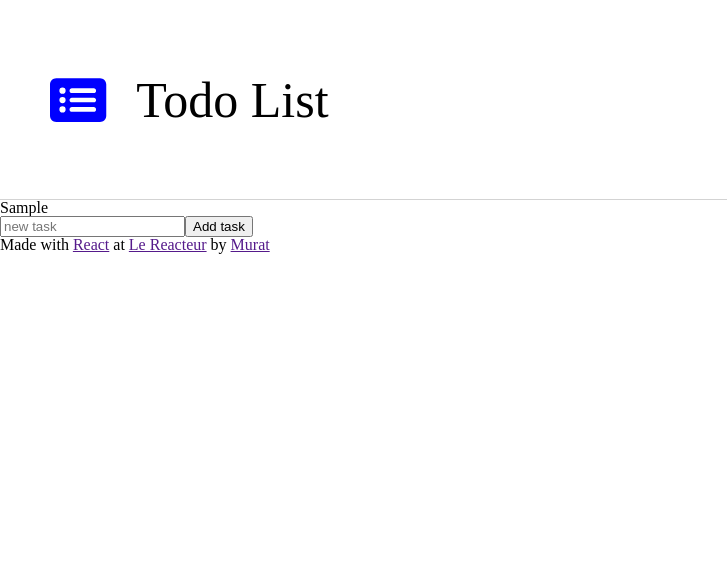
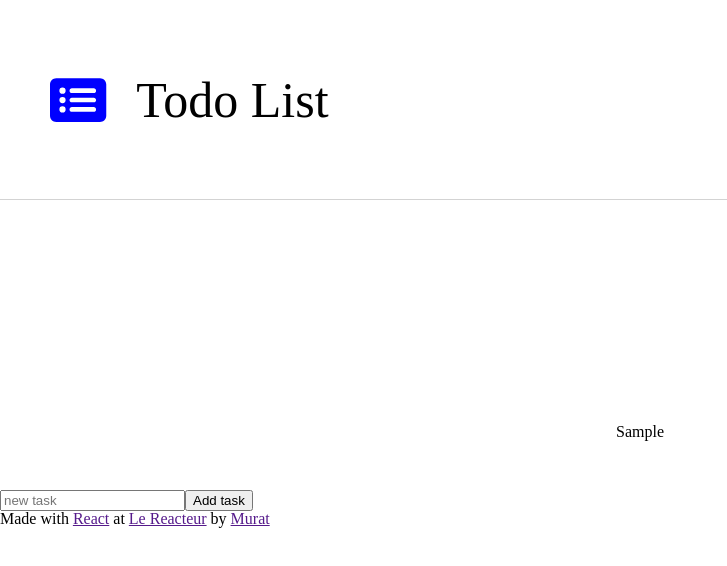
Before and after one commit to Murat-eren-11/TodoList-front, a React (Vite) app: page / in a window 1280 px wide. Both pictures are taken after typing "Sample" into the empty fields and a click on the input "Add task". Shown: the top 566 px of the page, without its empty margins (0-727 px from the left). Built offline with nearby package versions, Linux system fonts and the light colour scheme; the HTML template or start-up script is replaced by a standard one.

Commit message:
css task 50%

```diff
--- a/src/components/Task/Task.css
+++ b/src/components/Task/Task.css
@@ -0,0 +1,15 @@
+.task-container {
+  height: 30vh;
+  display: flex;
+  flex-direction: column;
+  justify-content: flex-end;
+  align-items: center;
+  margin-bottom: 50px;
+}
+
+.task {
+  display: flex;
+  flex-direction: column;
+  align-items: center;
+  justify-content: center;
+}
--- a/src/components/Task/Task.jsx
+++ b/src/components/Task/Task.jsx
@@ -4,7 +4,11 @@ const Task = (props) => {
   return (
     <div className="task-container">
       {props.tasks &&
-        props.tasks.map((task, index) => <p key={index}>{task}</p>)}
+        props.tasks.map((task, index) => (
+          <p className="tasks" key={index}>
+            {task}
+          </p>
+        ))}
     </div>
   );
 };
```
